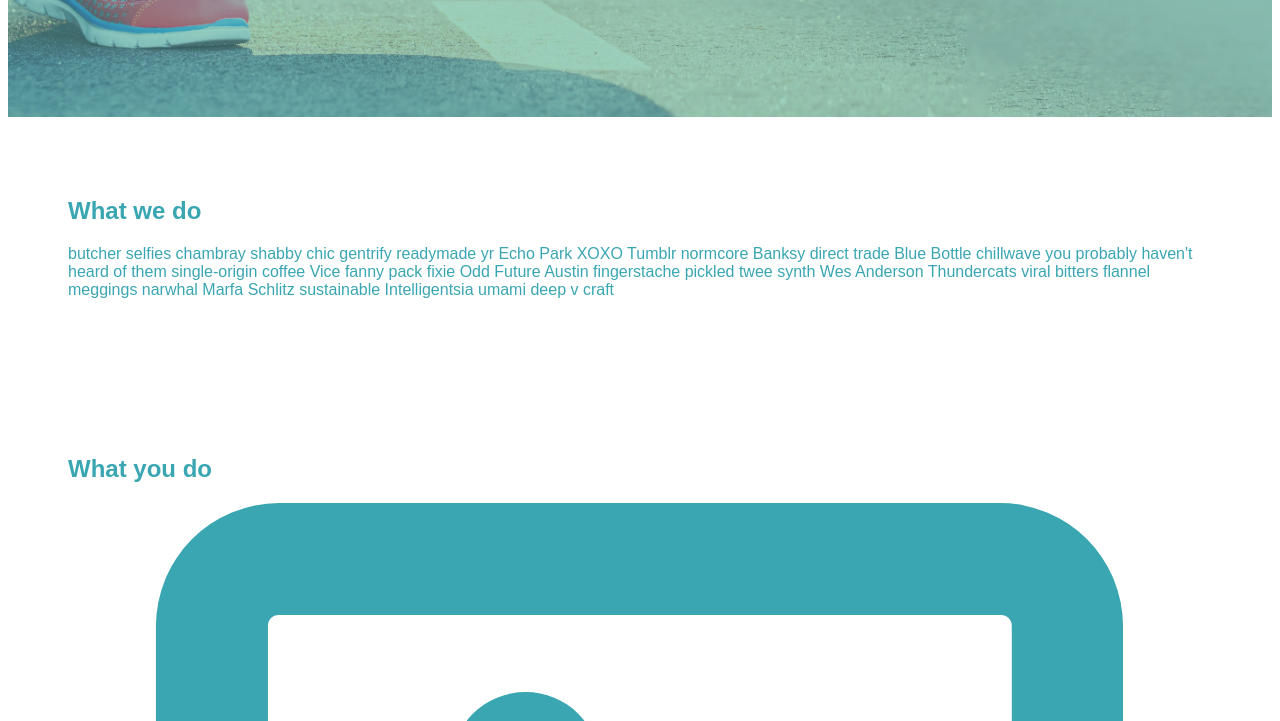
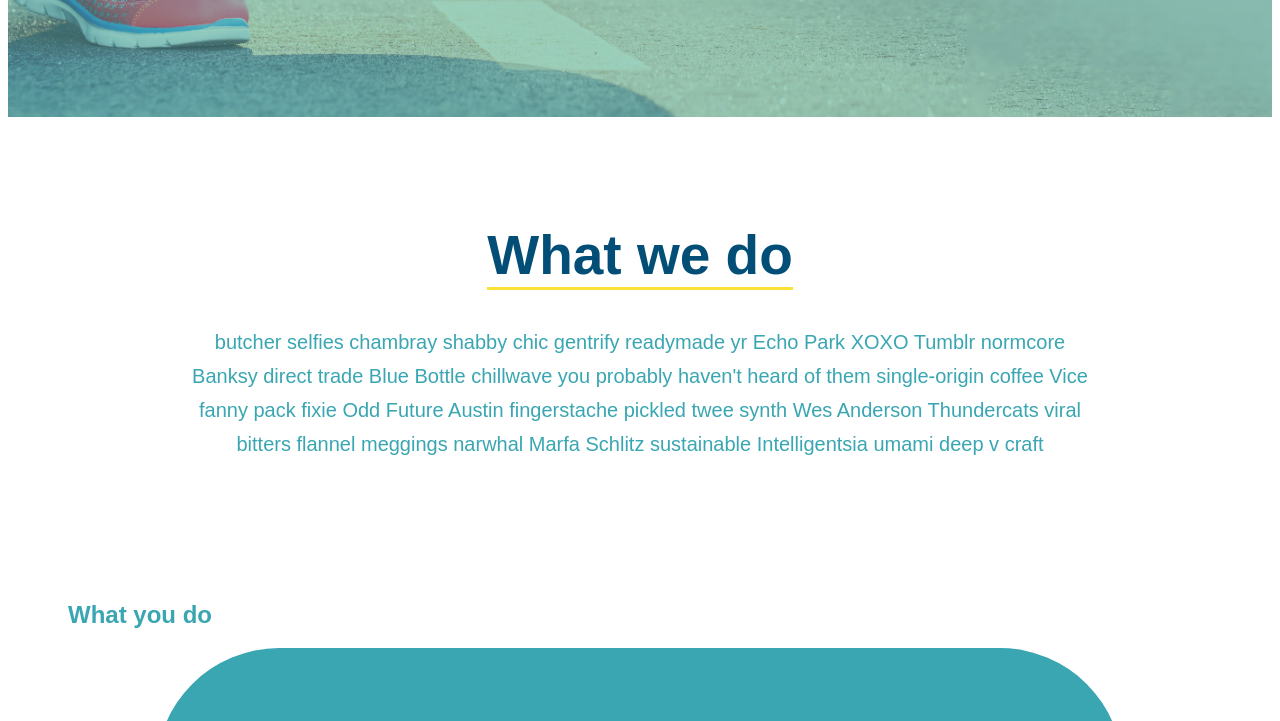
Before and after one commit to sujamanoj/run-buddy, a plain HTML site: page index.html in a window 1280 px wide. Shown: the part 696-1417 px from the top of the page. Drawn offline with Linux system fonts and the light colour scheme.

Commit message:
stlye what we do section

```diff
--- a/assets/css/style.css
+++ b/assets/css/style.css
@@ -77,3 +77,31 @@ section {
     position: relative;
   }
   /* Hero Style End */
+
+  .intro {
+      text-align: center;
+  }
+
+  .intro h2 {
+      font-size: 55px;
+      color: #024e76;
+      margin-bottom: 35px;
+      padding: 0 100px 20 100px;
+      border-bottom: 3px solid;
+      border-color: #fce138;
+  }
+
+  .intro h2 {
+    /* add this alongside your other declarations */
+    display: inline-block;
+  }
+  .intro p {
+    line-height: 1.7;
+    color: #39a6b2;
+    width: 80%;
+    font-size: 20px;
+  }
+  .intro p {
+    /* add this alongside your other declarations */
+    margin: 0 auto;
+  }
--- a/index.html
+++ b/index.html
@@ -76,7 +76,7 @@
 <!-- end hero -->
 
         <!--"what we do" section -->
-        <section id="what-we-do">
+        <section id="what-we-do" class="intro">
             <h2>What we do</h2>
             <p>
                 butcher selfies chambray shabby chic gentrify readymade yr Echo Park XOXO Tumblr normcore Banksy direct trade Blue Bottle chillwave you probably haven't heard of them single-origin coffee Vice fanny pack fixie Odd Future Austin fingerstache pickled twee synth Wes Anderson Thundercats viral bitters flannel meggings narwhal Marfa Schlitz sustainable Intelligentsia umami deep v craft
```
